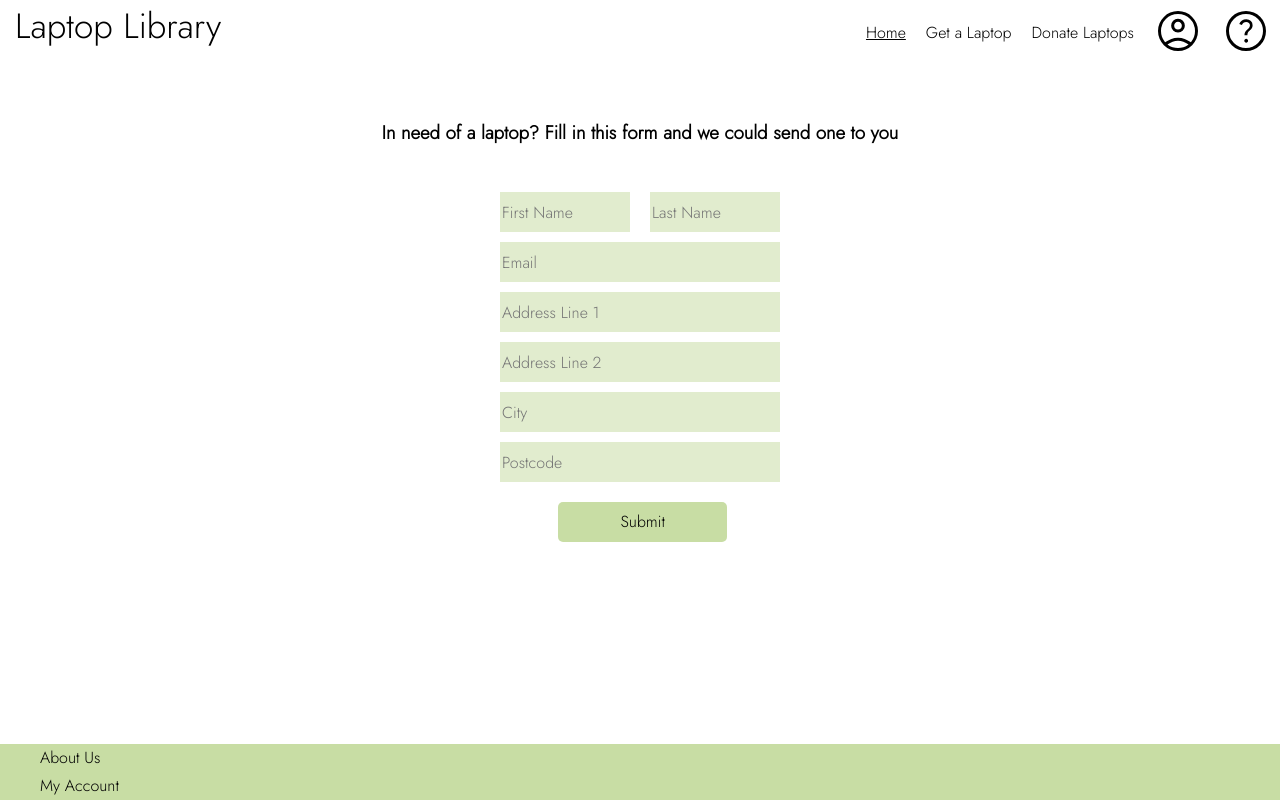
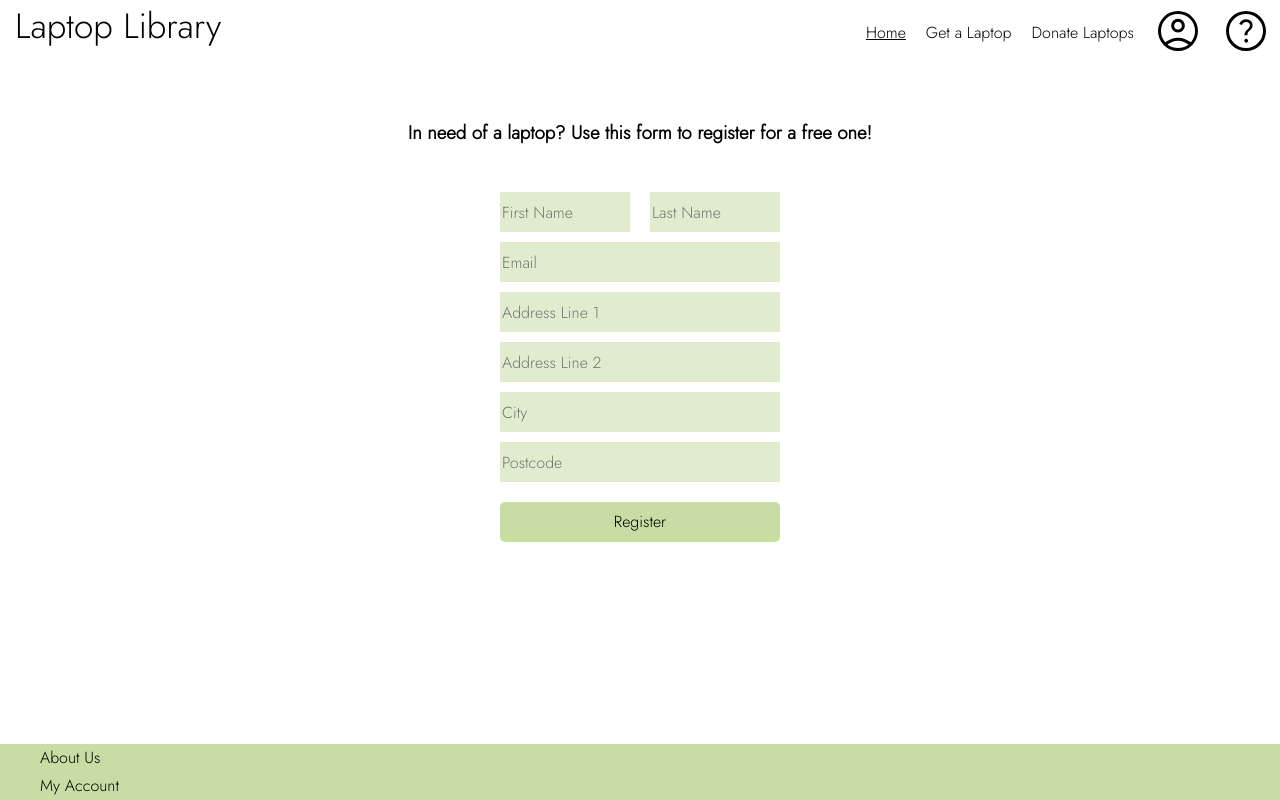
Before and after one commit to lucky-eight/laptop-library, a Vue app in the folder frontend/: page / in a window 1280 px wide. Built offline with nearby package versions, Linux system fonts and the light colour scheme.

Commit message:
submit button updated to register

```diff
--- a/frontend/src/components/ApplicationForm.vue
+++ b/frontend/src/components/ApplicationForm.vue
@@ -2,7 +2,7 @@
 
   <form id="application-form" @submit.prevent="handleSubmit">
     <br>
-    <h3 id="form-explanation">In need of a laptop? Fill in this form and we could send one to you</h3>
+    <h3 id="form-explanation">In need of a laptop? Use this form to register for a free one!</h3>
 
     <div id="full-name-group" class="form-field-container">
       <input
@@ -77,7 +77,7 @@
     </div>
 
     <div class="form-field-container-button">
-       <button id="submit-form" type="submit" :disabled="isPending">Submit</button>
+       <button id="submit-form" type="submit" :disabled="isPending">Register</button>
     </div>
 
   </form>
@@ -180,7 +180,6 @@ h3{
   align-items: center;
   flex-direction: row;
   text-align: center;
-  padding-left: 58px;
   padding-top: 15px;
  }
 
@@ -191,7 +190,7 @@ h3{
   border-radius: 5px;
   border: none;
   height: 40px;
-  width: 70%;
+  width: 100%;
  }
 
  #form_explanation{
```
